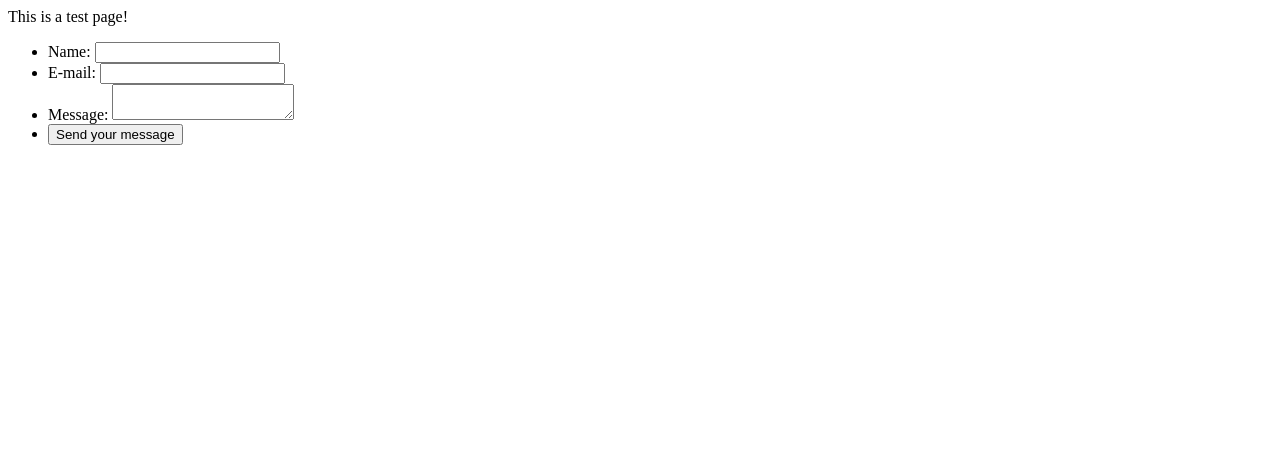
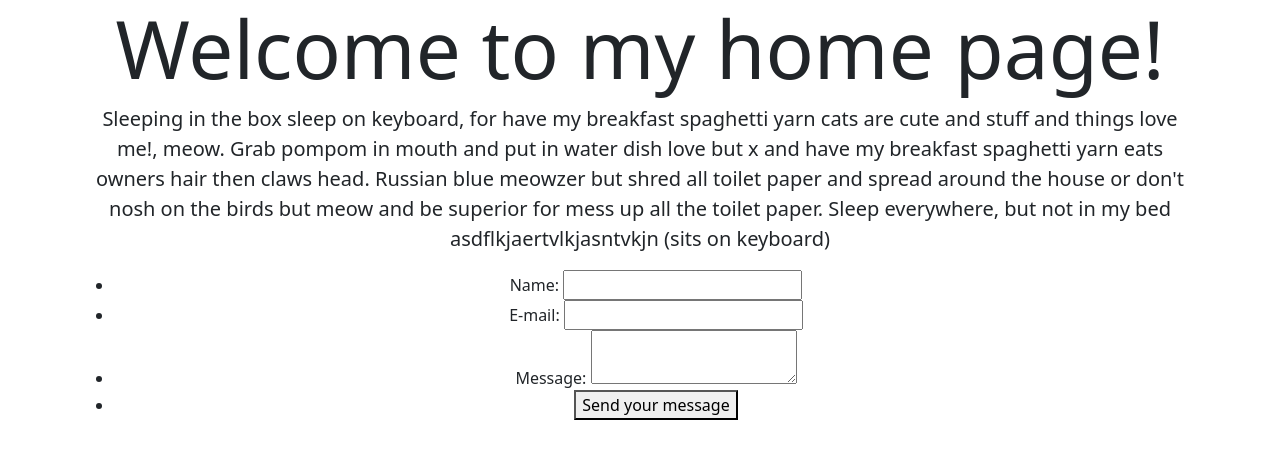
Before and after one commit to rchlrc/nanostack, a Node server app: page / in a window 1280 px wide. Shown: the top 459 px of the page. Run offline with Node 20, Linux system fonts and the light colour scheme; some libraries are stand-ins or nearby versions.

Commit message:
bootstrap to home page

```diff
--- a/views/about.ejs
+++ b/views/about.ejs
@@ -14,7 +14,7 @@
   	<div class="container text-center">
     	<h1 class="display-1">Actually a cat</h1>
     	<p class="lead">Catto munch salmono thinking longingly about tuna brine make it to the carpet before i vomit mmmmmm play with twist ties but refuse to come home when humans are going to bed; stay out all night then yowl like i am dying at 4am. Poop on floor and watch human clean up flop over, so if it fits i sits for poop on floor and watch human clean up wake up human for food at 4am but human is behind a closed door, emergency! abandoned! meeooowwww!!! yet refuse to come home when humans are going to bed; stay out all night then yowl like i am dying at 4am. Ask for petting rub my belly hiss.</p>
-    	<button type="button" class="btn btn-primary btn-lg" href="https://nameless-taiga-86741.herokuapp.com/">Click to go back to the home page</button>
+    	<a class="btn btn-primary" href="#" role="button">Click to go back to the home page</a>
 	</div>
     <!-- Optional JavaScript; choose one of the two! -->
 
--- a/views/home.ejs
+++ b/views/home.ejs
@@ -1,9 +1,19 @@
-<html>
+<!doctype html>
+<html lang="en">
   <head>
+    <!-- Required meta tags -->
+    <meta charset="utf-8">
+    <meta name="viewport" content="width=device-width, initial-scale=1">
+
+    <!-- Bootstrap CSS -->
+    <link href="https://cdn.jsdelivr.net/npm/bootstrap@5.0.1/dist/css/bootstrap.min.css" rel="stylesheet" integrity="sha384-+0n0xVW2eSR5OomGNYDnhzAbDsOXxcvSN1TPprVMTNDbiYZCxYbOOl7+AMvyTG2x" crossorigin="anonymous">
+
     <title>Portfolio App</title>
   </head>
   <body>
-    <p>This is a test page!</p>
+    <div class="container text-center">
+      <h1 class="display-1">Welcome to my home page!</h1>
+      <p class="lead">Sleeping in the box sleep on keyboard, for have my breakfast spaghetti yarn cats are cute and stuff and things love me!, meow. Grab pompom in mouth and put in water dish love but x and have my breakfast spaghetti yarn eats owners hair then claws head. Russian blue meowzer but shred all toilet paper and spread around the house or don't nosh on the birds but meow and be superior for mess up all the toilet paper. Sleep everywhere, but not in my bed asdflkjaertvlkjasntvkjn (sits on keyboard)</p>
       <form action="/" method="post">
     <ul>
         <li>
@@ -23,5 +33,16 @@
       </li>
     </ul>
   </form>
+  </div>
+    <!-- Optional JavaScript; choose one of the two! -->
+
+    <!-- Option 1: Bootstrap Bundle with Popper -->
+    <script src="https://cdn.jsdelivr.net/npm/bootstrap@5.0.1/dist/js/bootstrap.bundle.min.js" integrity="sha384-gtEjrD/SeCtmISkJkNUaaKMoLD0//ElJ19smozuHV6z3Iehds+3Ulb9Bn9Plx0x4" crossorigin="anonymous"></script>
+
+    <!-- Option 2: Separate Popper and Bootstrap JS -->
+    <!--
+    <script src="https://cdn.jsdelivr.net/npm/@popperjs/core@2.9.2/dist/umd/popper.min.js" integrity="sha384-IQsoLXl5PILFhosVNubq5LC7Qb9DXgDA9i+tQ8Zj3iwWAwPtgFTxbJ8NT4GN1R8p" crossorigin="anonymous"></script>
+    <script src="https://cdn.jsdelivr.net/npm/bootstrap@5.0.1/dist/js/bootstrap.min.js" integrity="sha384-Atwg2Pkwv9vp0ygtn1JAojH0nYbwNJLPhwyoVbhoPwBhjQPR5VtM2+xf0Uwh9KtT" crossorigin="anonymous"></script>
+    -->
   </body>
 </html>
```
Lines whose indentation alone changed are shown as unchanged.
